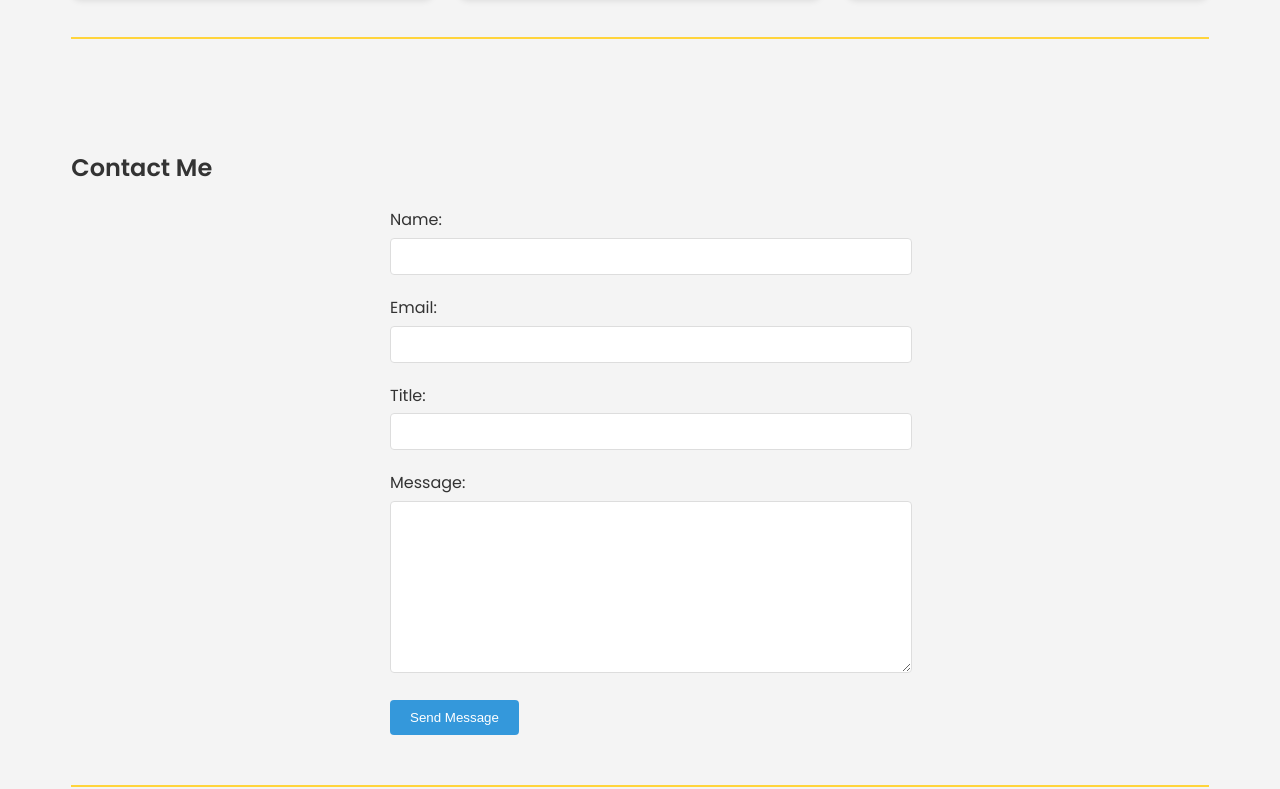
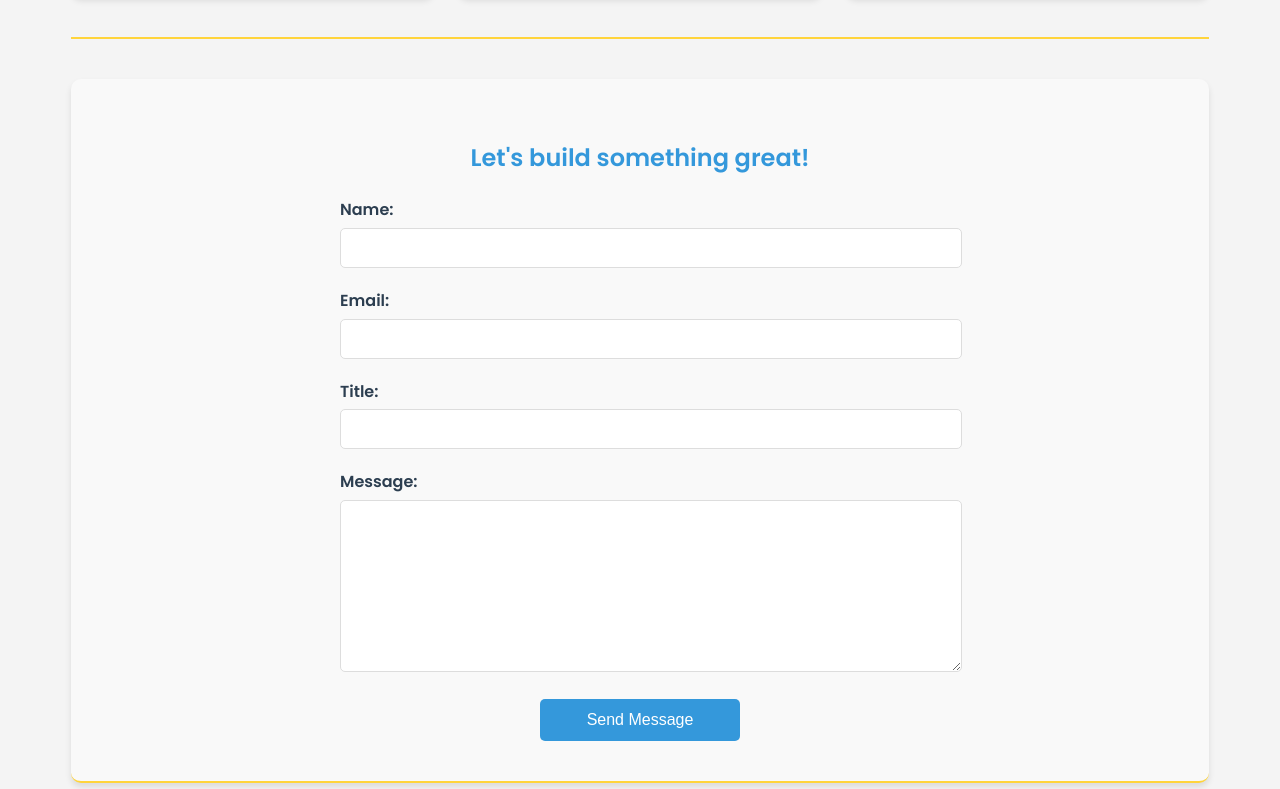
Before and after one commit to dzaja123/dzaja123.github.io, a plain HTML site: page index.html in a window 1280 px wide. Shown: the part 4549-5338 px from the top of the page. Drawn offline with nearby package versions, Linux system fonts and the light colour scheme; animation ran at ten frames a second.

Commit message:
Updated the Contact section look

```diff
--- a/css/styles.css
+++ b/css/styles.css
@@ -610,3 +610,103 @@ section.visible {
         flex-basis: 100%;
     }
 }
+
+/* Contact Section Styles */
+#contact {
+    background-color: #f9f9f9;
+    border-radius: 10px;
+    padding: 40px;
+    margin-top: 40px;
+    box-shadow: 0 4px 6px rgba(0,0,0,0.1);
+}
+
+#contact h2 {
+    color: var(--primary-color);
+    margin-bottom: 20px;
+    text-align: center;
+}
+
+#contact p {
+    text-align: center;
+    font-size: 1.1em;
+    margin-bottom: 30px;
+}
+
+#contact-form {
+    max-width: 600px;
+    margin: 0 auto;
+}
+
+.form-group {
+    margin-bottom: 20px;
+}
+
+.form-group label {
+    display: block;
+    margin-bottom: 5px;
+    font-weight: 600;
+    color: var(--secondary-color);
+}
+
+.form-group input,
+.form-group textarea {
+    width: 100%;
+    padding: 10px;
+    border: 1px solid #ddd;
+    border-radius: 5px;
+    font-size: 16px;
+    transition: border-color 0.3s ease;
+}
+
+.form-group input:focus,
+.form-group textarea:focus {
+    border-color: var(--primary-color);
+    outline: none;
+}
+
+.form-group textarea {
+    height: 150px;
+    resize: vertical;
+}
+
+button[type="submit"] {
+    background-color: var(--primary-color);
+    color: white;
+    padding: 12px 20px;
+    border: none;
+    border-radius: 5px;
+    cursor: pointer;
+    font-size: 16px;
+    transition: background-color 0.3s ease;
+    display: block;
+    width: 100%;
+    max-width: 200px;
+    margin: 0 auto;
+}
+
+button[type="submit"]:hover {
+    background-color: #2980b9;
+}
+
+/* Responsive adjustments */
+@media (max-width: 768px) {
+    #contact {
+        padding: 30px 20px;
+    }
+
+    #contact-form {
+        max-width: 100%;
+    }
+}
+
+@media (max-width: 480px) {
+    .form-group input,
+    .form-group textarea {
+        font-size: 14px;
+    }
+
+    button[type="submit"] {
+        font-size: 14px;
+        padding: 10px 15px;
+    }
+}
--- a/index.html
+++ b/index.html
@@ -176,7 +176,7 @@
         </section>
 
         <section id="contact">
-            <h2>Contact Me</h2>
+            <h2>Let's build something great!</h2>
             <form action="https://api.web3forms.com/submit" method="POST" id="contact-form" reset>
                 <input type="hidden" name="access_key" value="__ACCESS_KEY__">
                 <div class="form-group">
```
